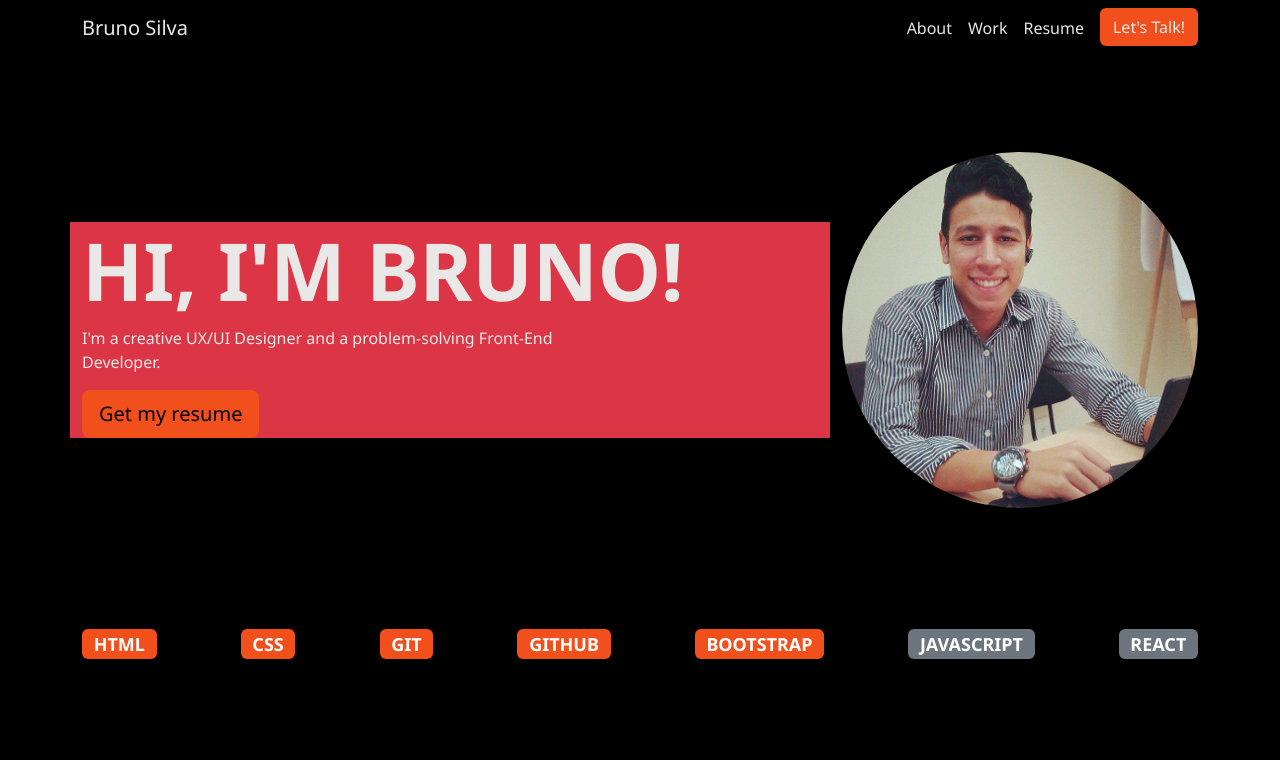
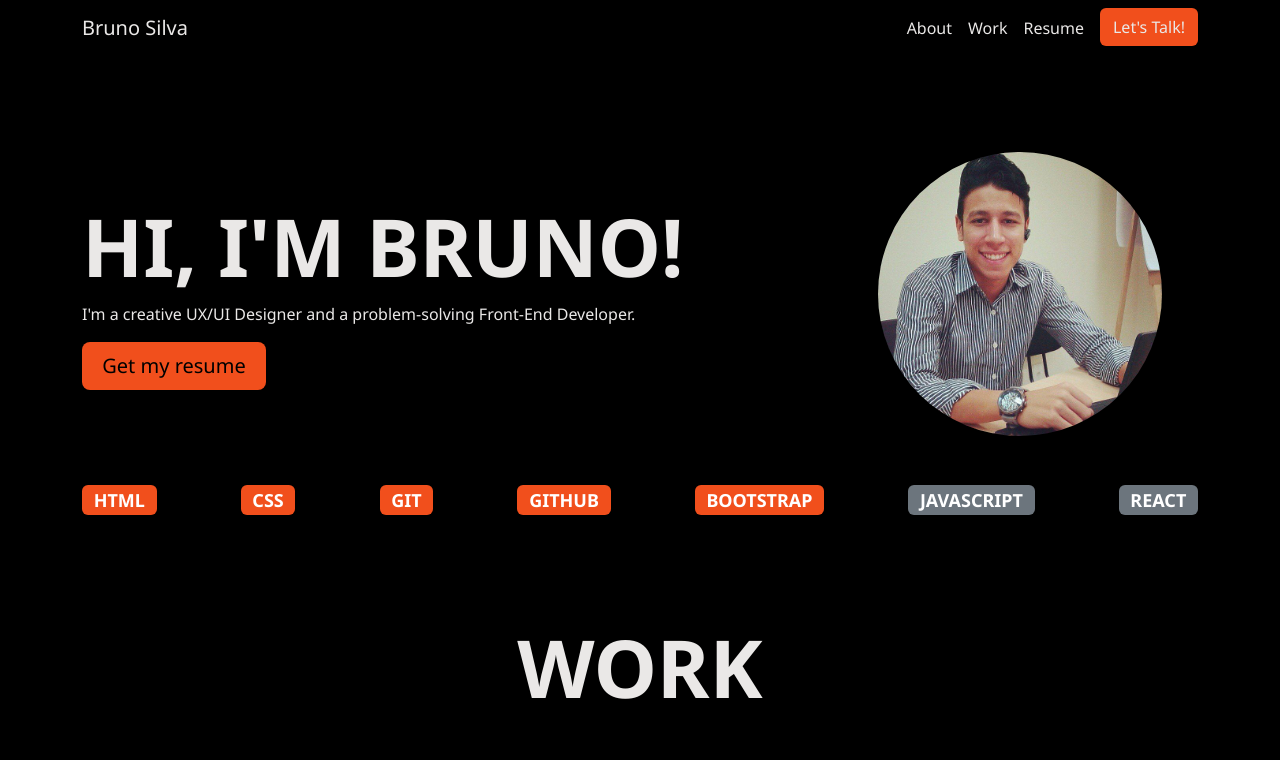
Before and after one commit to whybruno/bootstrap-portfolio, a plain HTML site: page index.html in a window 1280 px wide. Shown: the top 760 px of the page. Drawn offline with nearby package versions, Linux system fonts and the light colour scheme.

Commit message:
Update #hero to index.html

```diff
--- a/index.html
+++ b/index.html
@@ -46,17 +46,15 @@
 
   <!-- HERO -->
   <section id="hero">
-    <div class="p-5 mb-4">
-      <div class="container py-5">
-        <div class="row align-items-center">
-          <div class="col-sm-12 col-lg-8 bg-danger">
-            <h1 class="display-5 fw-bold">HI, I'M BRUNO!</h1>
-            <p class="col-md-8 fs-6">I'm a creative UX/UI Designer and a problem-solving Front-End Developer.</p>
-            <button class="btn buttom-custom color-1 btn-lg" type="button">Get my resume</button>
-          </div>
-          <div class="col-sm-12 col-lg-4">
-            <img class="profile-image" src="./assets/images/profile.jpg" alt="">
-          </div>
+    <div class="container mt-5">
+      <div class="row align-items-center">
+        <div class="col-12 col-lg-8 d-sm-flex flex-column text-center text-lg-start">
+          <h1 class="display-5 fw-bold">HI, I'M BRUNO!</h1>
+          <p class="col-10 col-md-8 col-lg-6 col-xl-12 mx-auto ms-lg-0 fs-6">I'm a creative UX/UI Designer and a problem-solving Front-End Developer.</p>
+          <button class="col-6 col-md-4 col-lg-4 col-xl-3 mx-auto ms-lg-0 btn buttom-custom color-1 btn-lg" type="button">Get my resume</button>
+        </div>
+        <div class="col-12 col-lg-4 p-5">
+          <img class="profile-image" src="./assets/images/profile.jpg" alt="profile image of bruno silva">
         </div>
       </div>
     </div>
```
